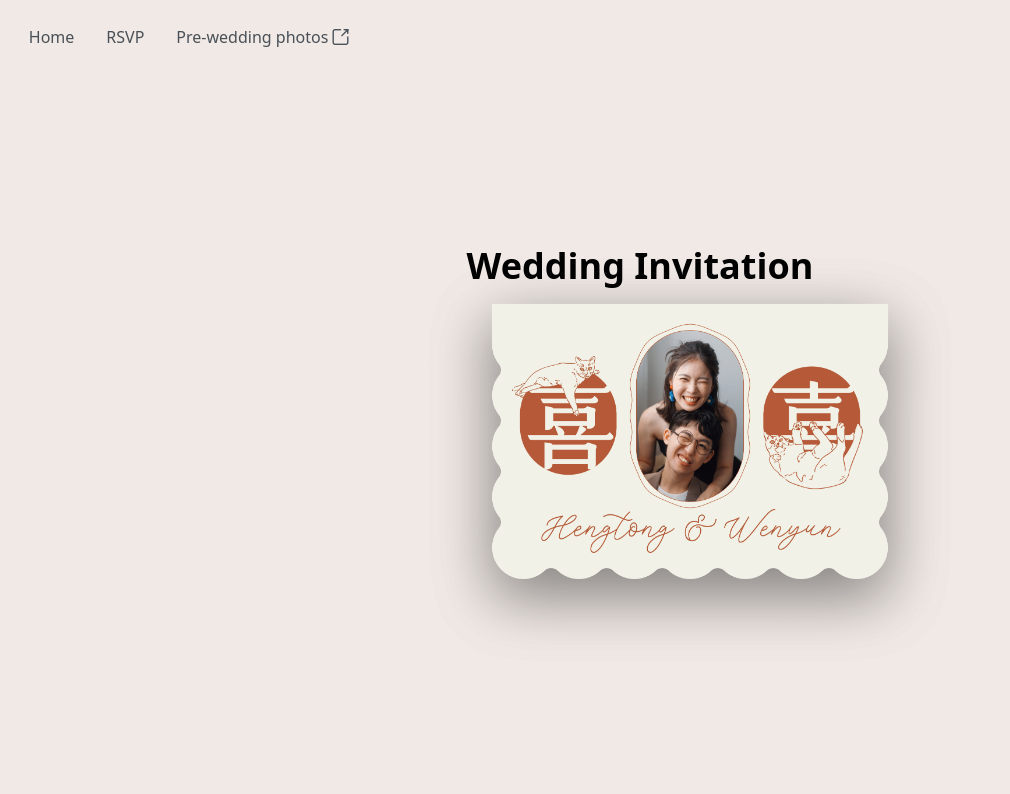
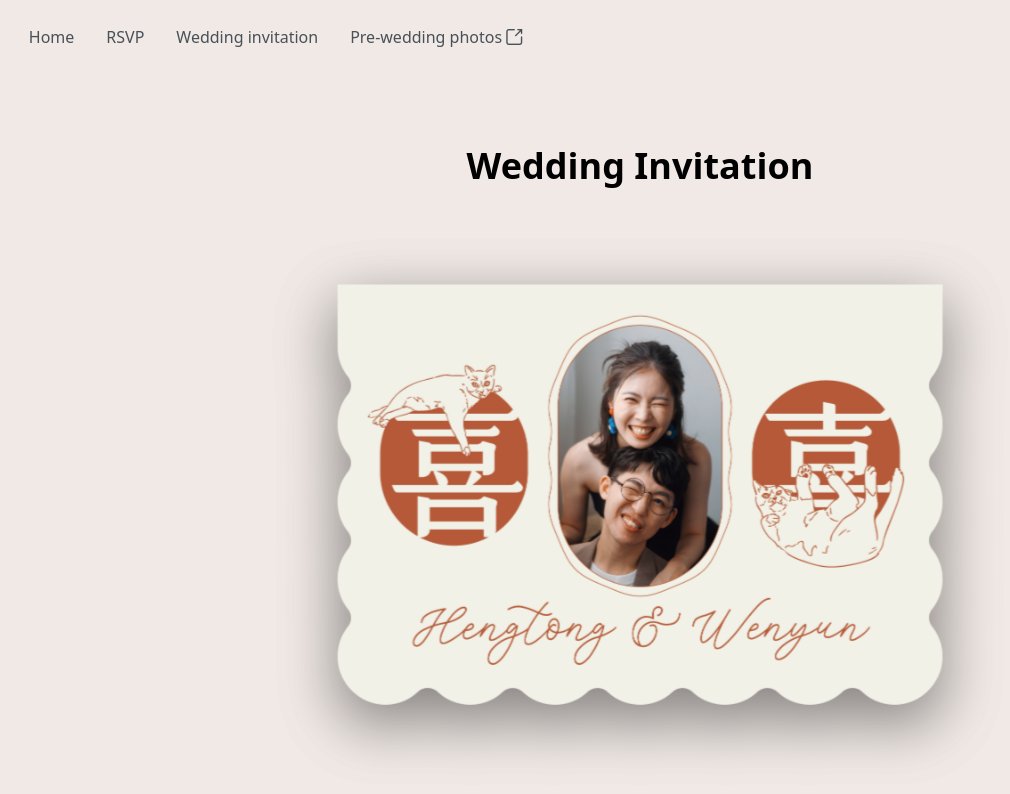
Before and after one commit to wenyunshe/my-wedding, a React (Vite) app: page /wedding-invitation in a window 1280 px wide. Shown: the top 794 px of the page, without its empty margins (0-1010 px from the left). Built offline with nearby package versions, Linux system fonts and the light colour scheme; a web font is replaced by a local one.

Commit message:
Fix shining bug

```diff
--- a/src/App.tsx
+++ b/src/App.tsx
@@ -12,6 +12,7 @@ function App() {
           model={[
             { label: 'Home', url: '/' },
             { label: 'RSVP', url: '/rsvp' },
+            { label: 'Wedding invitation', url: '/wedding-invitation' },
             {
               label: 'Pre-wedding photos',
               target: '_blank',
@@ -28,8 +29,6 @@ function App() {
               ),
               url: 'https://photos.app.goo.gl/eqndz8NFGqiiToTDA',
             },
-            // { label: 'Our story', url: '/our-story' },
-            // { label: 'Gallery', url: '/gallery' },
           ]}
         />
         <Outlet />
--- a/src/components/FlipUpCard.tsx
+++ b/src/components/FlipUpCard.tsx
@@ -5,37 +5,72 @@ type FlipCardProps = {
   coverSrc: string // 封面圖片
   insideSrc: string // 內頁圖片
   coverInsideSrc: string
-  width?: number
-  height?: number
+  maxWidth?: number
+  ratio?: number
 }
 
 export function FlipUpCard({
   coverSrc,
   insideSrc,
   coverInsideSrc,
-  width = 360,
-  height = 240,
+  maxWidth = 640,
+  ratio = 240 / 360,
 }: FlipCardProps) {
   // 0 = 關，180 = 全翻開（封面翻到背面）
   const rotateX = useMotionValue(0)
   const [open, setOpen] = React.useState(false)
+  const [coverGuard, setCoverGuard] = React.useState(false)
 
-  const toggle = () => {
+  // ✅ 預載，避免某些裝置/情況 decode 造成一閃
+  React.useEffect(() => {
+    ;[coverSrc, insideSrc, coverInsideSrc].forEach((src) => {
+      const img = new Image()
+      img.src = src
+    })
+  }, [coverSrc, insideSrc, coverInsideSrc])
+
+  const toggle = async () => {
     const next = !open
-    setOpen(next)
-    animate(rotateX, next ? 180 : 0, {
+
+    // 要打開：不用 guard
+    if (next) {
+      setOpen(true)
+      await animate(rotateX, 179.9, {
+        type: 'spring',
+        stiffness: 180,
+        damping: 22,
+        mass: 0.9,
+      }).finished
+      return
+    }
+
+    // 要關起來：延後才顯示 guard
+    setOpen(false)
+
+    const controls = animate(rotateX, 0.1, {
       type: 'spring',
       stiffness: 180,
       damping: 22,
       mass: 0.9,
     })
+
+    // ✅ 在最後一小段才蓋上封面，避免「太早出現」的怪感
+    // 這裡用 setTimeout 是因為 spring 的 duration 不固定；抓一個保守值即可
+    const guardTimer = window.setTimeout(() => {
+      setCoverGuard(true)
+    }, 120) // 你可以調 80~180，越小越晚出現
+
+    await controls.finished
+
+    window.clearTimeout(guardTimer)
+    setCoverGuard(false)
   }
 
   return (
     <div
       style={{
-        width,
-        height,
+        width: `min(${maxWidth}px, calc(100vw - 32px))`,
+        aspectRatio: `${1 / ratio}`,
         perspective: 1200,
         cursor: 'pointer',
       }}
@@ -49,11 +84,41 @@ export function FlipUpCard({
           transformStyle: 'preserve-3d',
         }}
       >
+        {/* ✅ 靜態封面保護層：只在「蓋回去」動畫期間顯示，避免閃 */}
+        {coverGuard && (
+          <div
+            style={{
+              position: 'absolute',
+              inset: 0,
+              zIndex: 999,
+              pointerEvents: 'none',
+              transform: 'none',
+            }}
+          >
+            <img
+              src={coverSrc}
+              alt='cover-guard'
+              style={{
+                width: '100%',
+                height: '100%',
+                objectFit: 'contain',
+                display: 'block',
+                filter: 'drop-shadow(0 20px 30px rgba(0,0,0,0.25))',
+                backfaceVisibility: 'hidden',
+                WebkitBackfaceVisibility: 'hidden',
+                transform: 'translateZ(0.01px)',
+              }}
+              draggable={false}
+            />
+          </div>
+        )}
+
         {/* 內頁：底下固定不動 */}
         <div
           style={{
             position: 'absolute',
             inset: 0,
+            zIndex: 0,
             transform: 'translateZ(0px)',
           }}
         >
@@ -64,7 +129,11 @@ export function FlipUpCard({
               width: '100%',
               height: '100%',
               objectFit: 'contain',
+              display: 'block',
               filter: 'drop-shadow(0 20px 30px rgba(0,0,0,0.25))',
+              backfaceVisibility: 'hidden',
+              WebkitBackfaceVisibility: 'hidden',
+              transform: 'translateZ(0.01px)',
             }}
             draggable={false}
           />
@@ -76,9 +145,11 @@ export function FlipUpCard({
             position: 'absolute',
             inset: 0,
             transformStyle: 'preserve-3d',
-            transformOrigin: '50% 0%', // 從底邊往上翻
+            transformOrigin: '50% 0%', // 從上邊翻（往上掀）
             rotateX,
-            zIndex: 2,
+            zIndex: 10,
+            transform: 'translateZ(2px)',
+            willChange: 'transform',
           }}
         >
           {/* 封面正面 */}
@@ -88,6 +159,8 @@ export function FlipUpCard({
               inset: 0,
               backfaceVisibility: 'hidden',
               WebkitBackfaceVisibility: 'hidden',
+              transform: 'translateZ(1px)',
+              pointerEvents: 'none',
             }}
           >
             <img
@@ -97,7 +170,11 @@ export function FlipUpCard({
                 width: '100%',
                 height: '100%',
                 objectFit: 'contain',
+                display: 'block',
                 filter: 'drop-shadow(0 20px 30px rgba(0,0,0,0.25))',
+                backfaceVisibility: 'hidden',
+                WebkitBackfaceVisibility: 'hidden',
+                transform: 'translateZ(0.01px)',
               }}
               draggable={false}
             />
@@ -108,12 +185,12 @@ export function FlipUpCard({
             style={{
               position: 'absolute',
               inset: 0,
-              transform: 'rotateX(180deg)',
+              transform: 'rotateX(180deg) translateZ(1px)',
               backfaceVisibility: 'hidden',
               WebkitBackfaceVisibility: 'hidden',
+              pointerEvents: 'none',
             }}
           >
-            {/* 你可以放「內側封面圖」，或直接用 insideSrc */}
             <img
               src={coverInsideSrc}
               alt='inside-of-cover'
@@ -121,7 +198,11 @@ export function FlipUpCard({
                 width: '100%',
                 height: '100%',
                 objectFit: 'contain',
+                display: 'block',
                 filter: 'drop-shadow(0 20px 30px rgba(0,0,0,0.25))',
+                backfaceVisibility: 'hidden',
+                WebkitBackfaceVisibility: 'hidden',
+                transform: 'translateZ(0.01px)',
               }}
               draggable={false}
             />
--- a/src/pages/RsvpPage.tsx
+++ b/src/pages/RsvpPage.tsx
@@ -118,7 +118,7 @@ const RsvpPage = () => {
 
   return (
     <div className='flex flex-col items-center justify-center sm:p-20 px-4 py-8'>
-      <h1 className='text-4xl font-bold mb-4 sm:mb-12'>RSVP</h1>
+      <h1 className='text-3xl sm:text-4xl font-bold mb-4 sm:mb-12'>RSVP</h1>
       <div className='max-w-lg mb-8 flex flex-col items-center'>
         <p className='text-center'>
           誠摯地邀請您參加我們的婚禮！
--- a/src/pages/WeddingInvitationPage.tsx
+++ b/src/pages/WeddingInvitationPage.tsx
@@ -5,15 +5,15 @@ import { FlipUpCard } from '../components/FlipUpCard'
 
 const WeddingInvitationPage = () => {
   return (
-    <div className='flex flex-col items-center justify-center h-screen'>
-      <h1 className='text-4xl font-bold mb-4'>Wedding Invitation</h1>
-      <div className='w-80 h-100'>
+    <div className='flex flex-col items-center h-screen'>
+      <h1 className='text-3xl sm:text-4xl font-bold mt-18 mb-24'>
+        Wedding Invitation
+      </h1>
+      <div>
         <FlipUpCard
           coverSrc={InvitationCoverImage}
           insideSrc={InvitationContentImage}
           coverInsideSrc={InvitationCoverInsideImage}
-          width={420}
-          height={280}
         />
       </div>
     </div>
```
